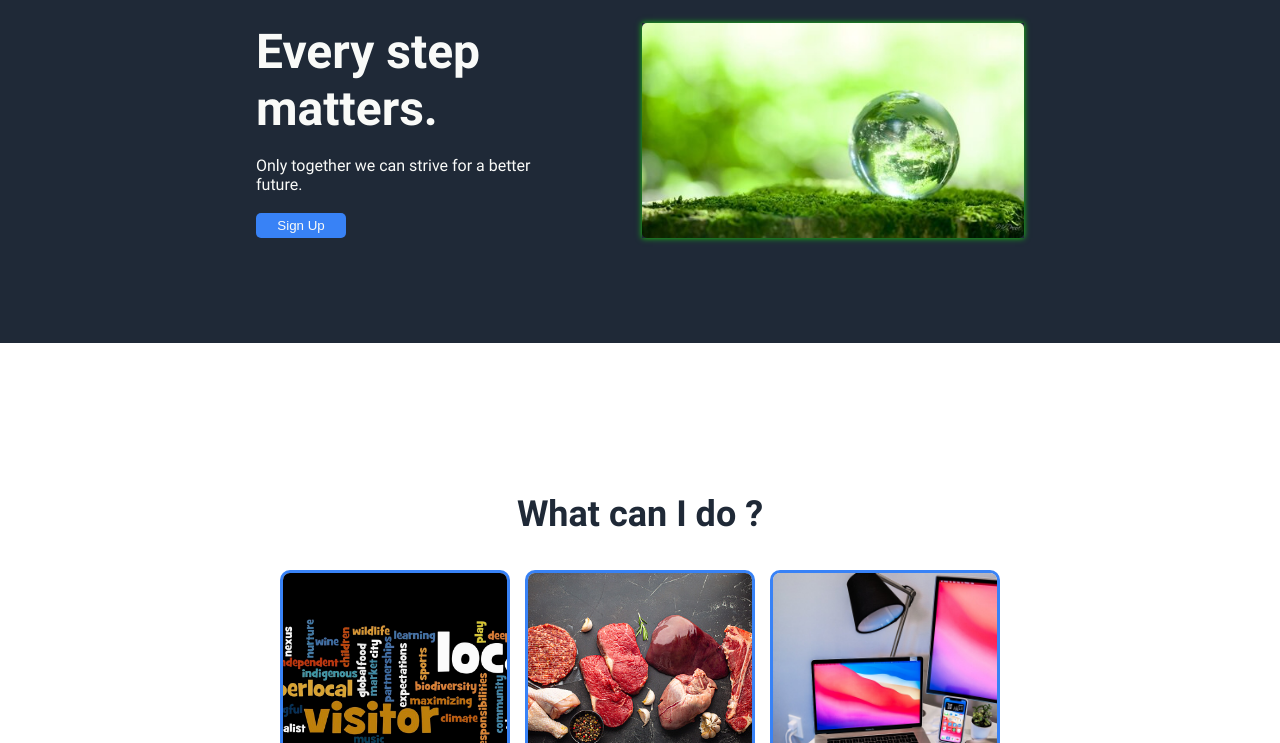
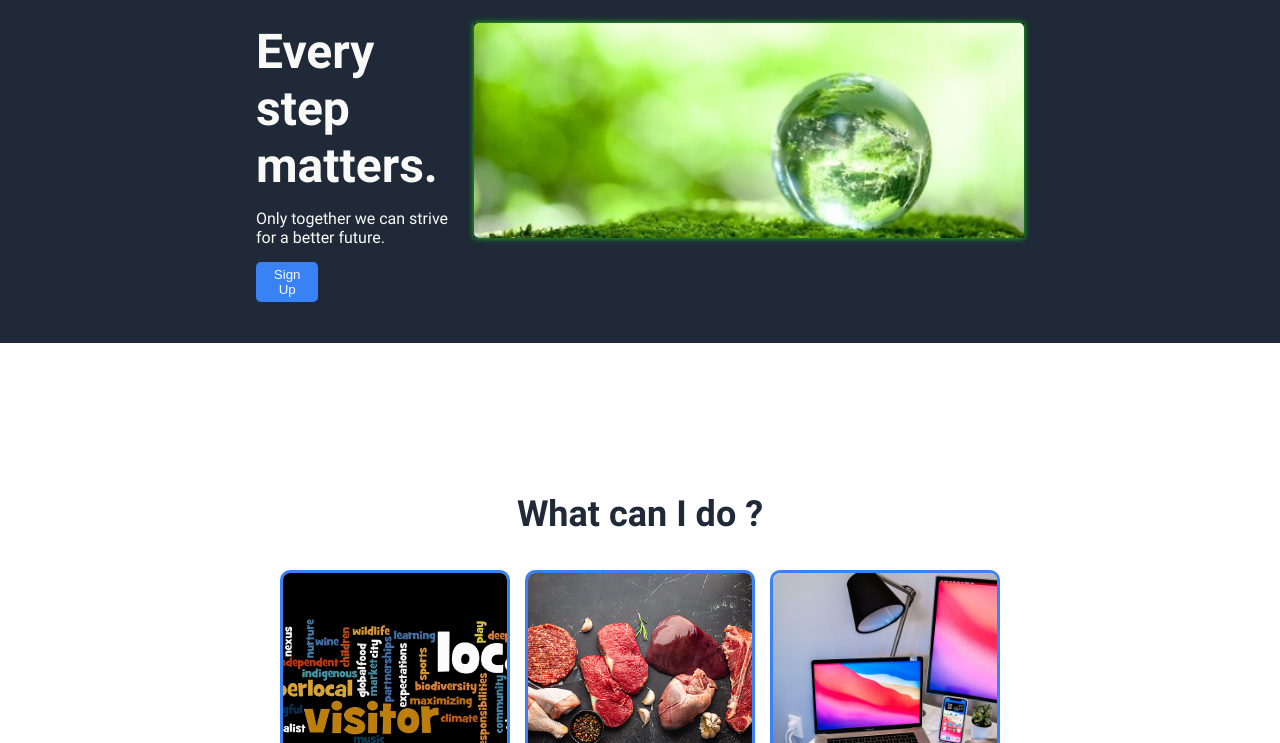
Before and after one commit to GreenFlag31/CSS-assignment, a plain HTML site: page index.html in a window 1280 px wide. Shown: the part 57-800 px from the top of the page. Drawn offline with Linux system fonts and the light colour scheme.

Commit message:
my changes

```diff
--- a/style.css
+++ b/style.css
@@ -100,9 +100,9 @@ section.presentation,
 }
 section.presentation {
   display: flex;
+  justify-content: space-between;
   gap: 10px;
   margin-top: 80px;
-  justify-content: space-between;
 }
 section.presentation {
   padding: 80px 0;
@@ -112,7 +112,6 @@ section.presentation {
   position: fixed;
   top: 0;
   width: 100%;
-  max-width: 100%;
   background: var(--primary-color-3);
   z-index: 1;
 }
@@ -120,7 +119,7 @@ section.presentation {
   display: flex;
   flex-direction: column;
   justify-content: space-between;
-  max-width: 300px;
+  max-width: 350px;
   min-height: 215px;
   color: var(--primary-color-1);
 }
@@ -141,7 +140,7 @@ section.presentation {
   cursor: pointer;
 }
 .right-container {
-  min-width: 350px;
+  min-width: 550px;
   height: 215px;
   box-shadow: 0px 0px 6px 0px rgba(21, 255, 0, 0.75);
 }
```
